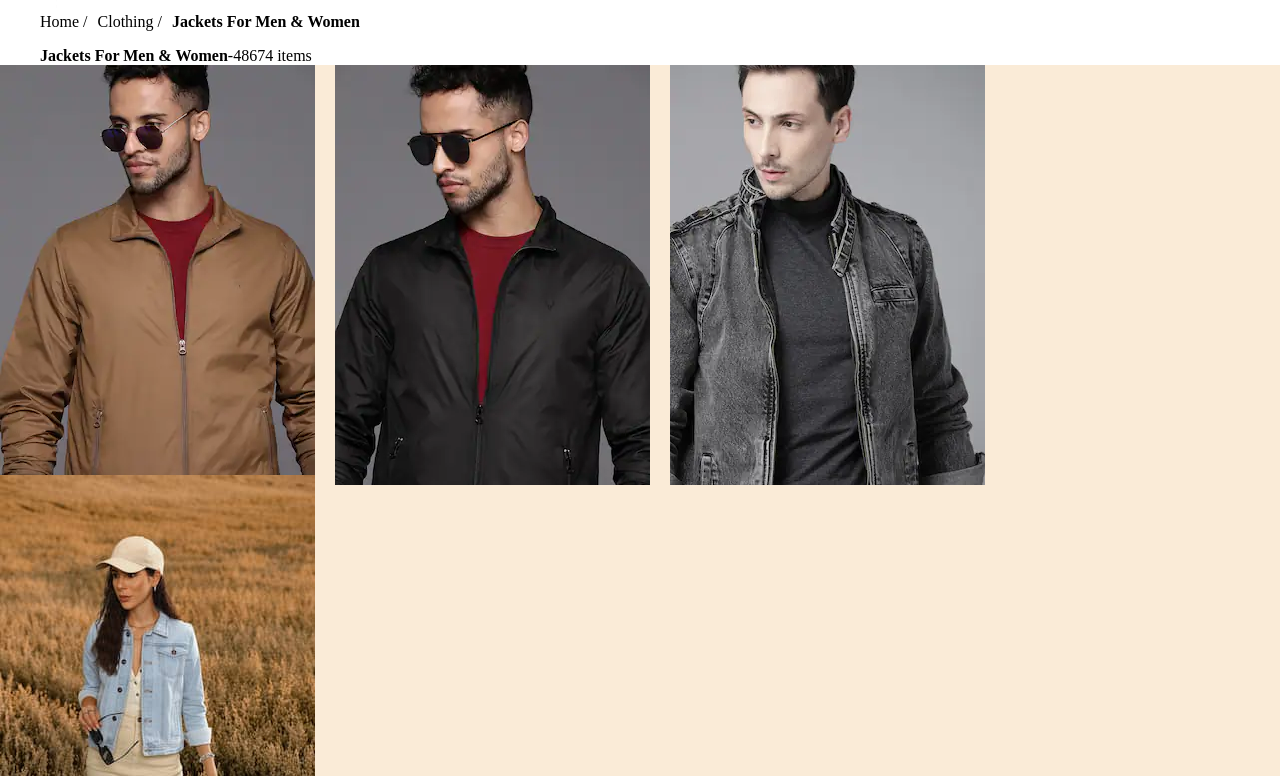
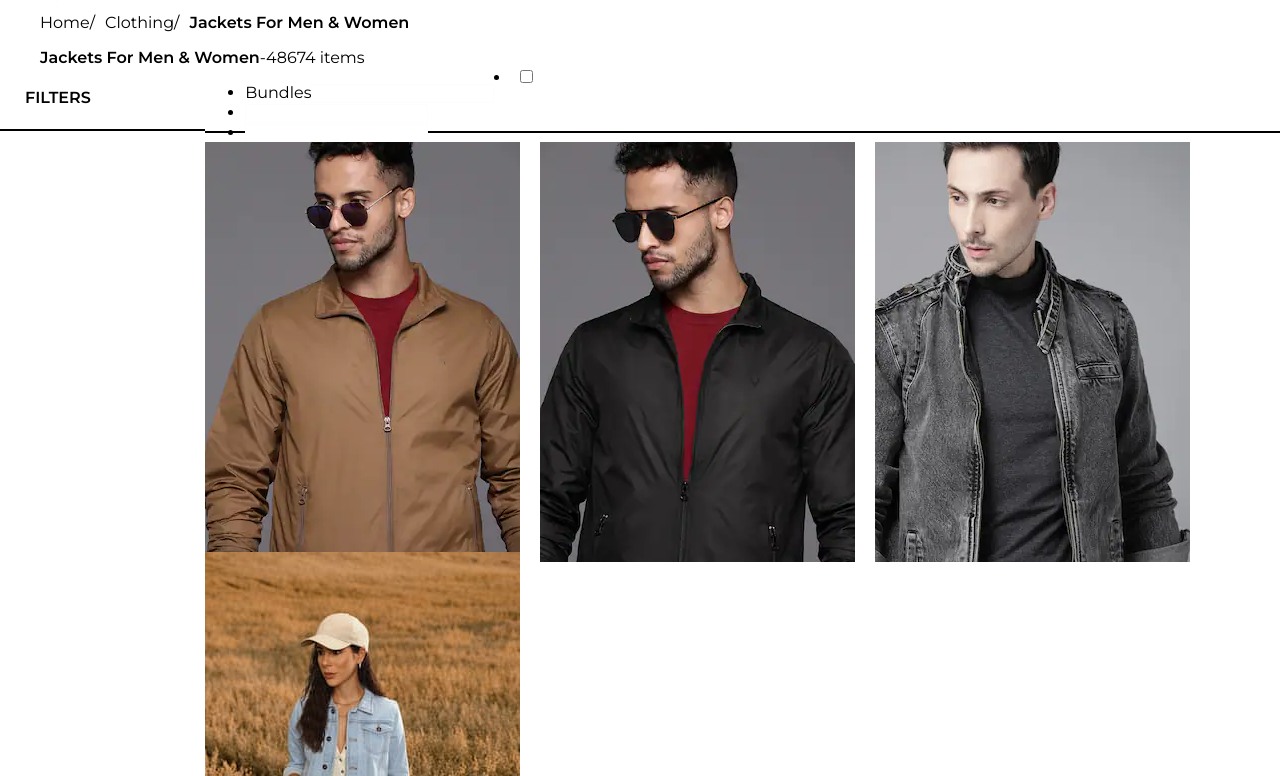
Before and after one commit to saurabhthakre1721999/myntra, a plain HTML site: page index.html in a window 1280 px wide. Shown: the part 83-859 px from the top of the page. Drawn offline with Linux system fonts and the light colour scheme.

Commit message:
initialise repo

```diff
--- a/index.html
+++ b/index.html
@@ -4,27 +4,35 @@
     <meta charset="UTF-8" />
     <meta name="viewport" content="width=device-width, initial-scale=1.0" />
     <title>mitra</title>
+    <link rel="preconnect" href="https://fonts.googleapis.com" />
+    <link rel="preconnect" href="https://fonts.gstatic.com" crossorigin />
+    <link
+      href="https://fonts.googleapis.com/css2?family=Montserrat:wght@400;500;600&display=swap"
+      rel="stylesheet"
+    />
     <style>
       body {
         margin: 0px;
+        font-family: "Montserrat", sans-serif;
       }
 
       .header-1 {
         width: 100%;
         height: 80px;
-        background-color: ;
+
         display: flex;
-        flex-direction: ;
+
         align-items: center;
       }
 
-      .contener {
+      .search {
         width: 60;
         height: 100vh;
-        background-color: antiquewhite;
+
         display: flex;
         gap: 20px;
         flex-wrap: wrap;
+        margin-top: 10px;
       }
       .item {
         height: 280px;
@@ -43,7 +51,6 @@
         align-items: center;
         width: 515px;
         height: 80px;
-        background-color: ;
       }
       .gender a {
         color: black;
@@ -53,7 +60,7 @@
         display: flex;
         justify-content: space-around;
         align-items: center;
-        background-color: ;
+
         width: 50%;
         height: 40px;
 
@@ -128,7 +135,6 @@
         border: 1px solid rgb(195, 191, 191);
         border-radius: 8px;
         width: 60%;
-        margin-bottom: ;
       }
       .icon {
         border: 1px solid rgb(225, 216, 216);
@@ -146,17 +152,53 @@
         list-style: none;
 
         display: flex;
-        flex-direction: ;
+
         gap: 10px;
       }
+
+      .home {
+        display: flex;
+        flex-wrap: wrap;
       }
-      .home  {
+      .Jackets {
         display: flex;
-        flex-direction: ;
-      }
-      .Jackets{display: flex;
         flex-direction: row;
         margin-left: 40px;
+        flex-wrap: wrap;
+      }
+      .container {
+        display: flex;
+        height: 100%;
+      }
+
+      #filter {
+        position: relative;
+        border-bottom: 1 solid black;
+        width: 252px;
+        height: 36.8px;
+        height: 100%;
+      }
+
+      .filtertext {
+        font-weight: 100px;
+        position: absolute;
+
+        width: 100%;
+        border-bottom: 1px solid black;
+        box-shadow: 0px 1px 0px 0px;
+      }
+      .filtertext span {
+        padding: 0px 0px 15px 25px;
+      }
+      .header-2 {
+        width: 100%;
+
+        height: 64.15px;
+        border-bottom: 1px solid black;
+        box-shadow: 0px 1px 0px 0px;
+      }
+      .header-2 {
+        display: flex;
       }
     </style>
   </head>
@@ -223,10 +265,10 @@
       </header>
       <div class="home">
         <ul>
-          <li><div>Home /</div></li>
-          <li><div>Clothing /</div></li>
+          <li>Home/</li>
+          <li>Clothing/</li>
           <li>
-            <div><b>Jackets For Men & Women</b></div>
+            <b>Jackets For Men & Women</b>
           </li>
         </ul>
       </div>
@@ -234,11 +276,27 @@
         <div><b>Jackets For Men & Women</b></div>
         <div>-48674 items</div>
       </div>
+      <div class="container">
+        <nav id="filter">
+          <div class="filtertext">
+            <h4><span> FILTERS</span></h4>
+          </div>
+        </nav>
 
         <div class="grid">
-        <header class="header-2"></header>
+          <header class="header-2">
+            <div class="headerpart">
+              <ul>
+                <li>Bundles<input type=" radio" /></li>
 
-        <div class="contener">
+                <li><input type="" /></li>
+                <li><input type="" /></li>
+              </ul>
+            </div>
+            <li><input type="checkbox" name="" id="" /></li>
+          </header>
+
+          <div class="search">
             <div class="item item-1"><img src="imgfirst.webp" alt="" /></div>
             <div class="item item-2"><img src="second.webp" alt="" /></div>
             <div class="item item-3"><img src="third.webp" alt="" /></div>
@@ -246,5 +304,6 @@
           </div>
         </div>
       </div>
+    </div>
   </body>
 </html>
```
Lines whose indentation alone changed are shown as unchanged.
